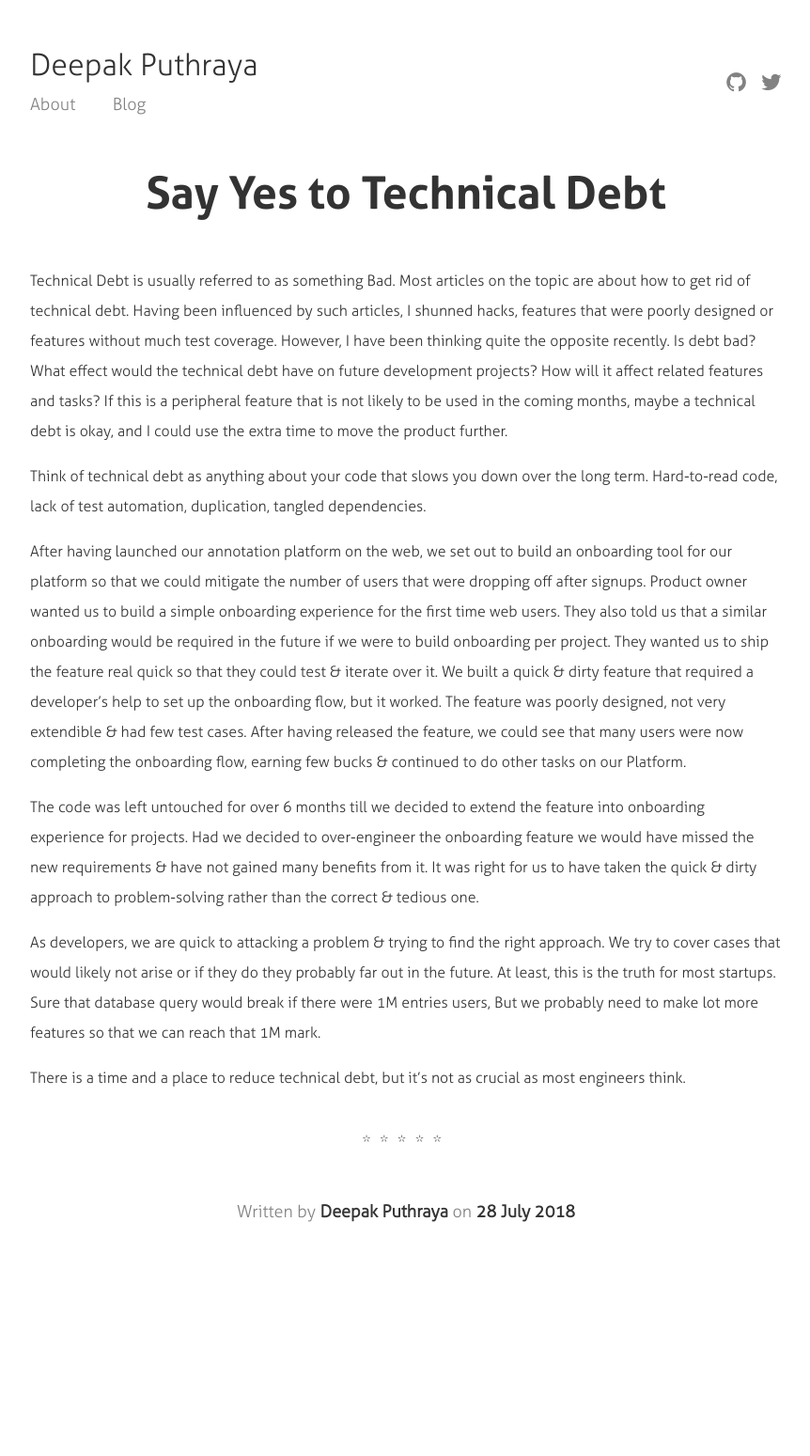
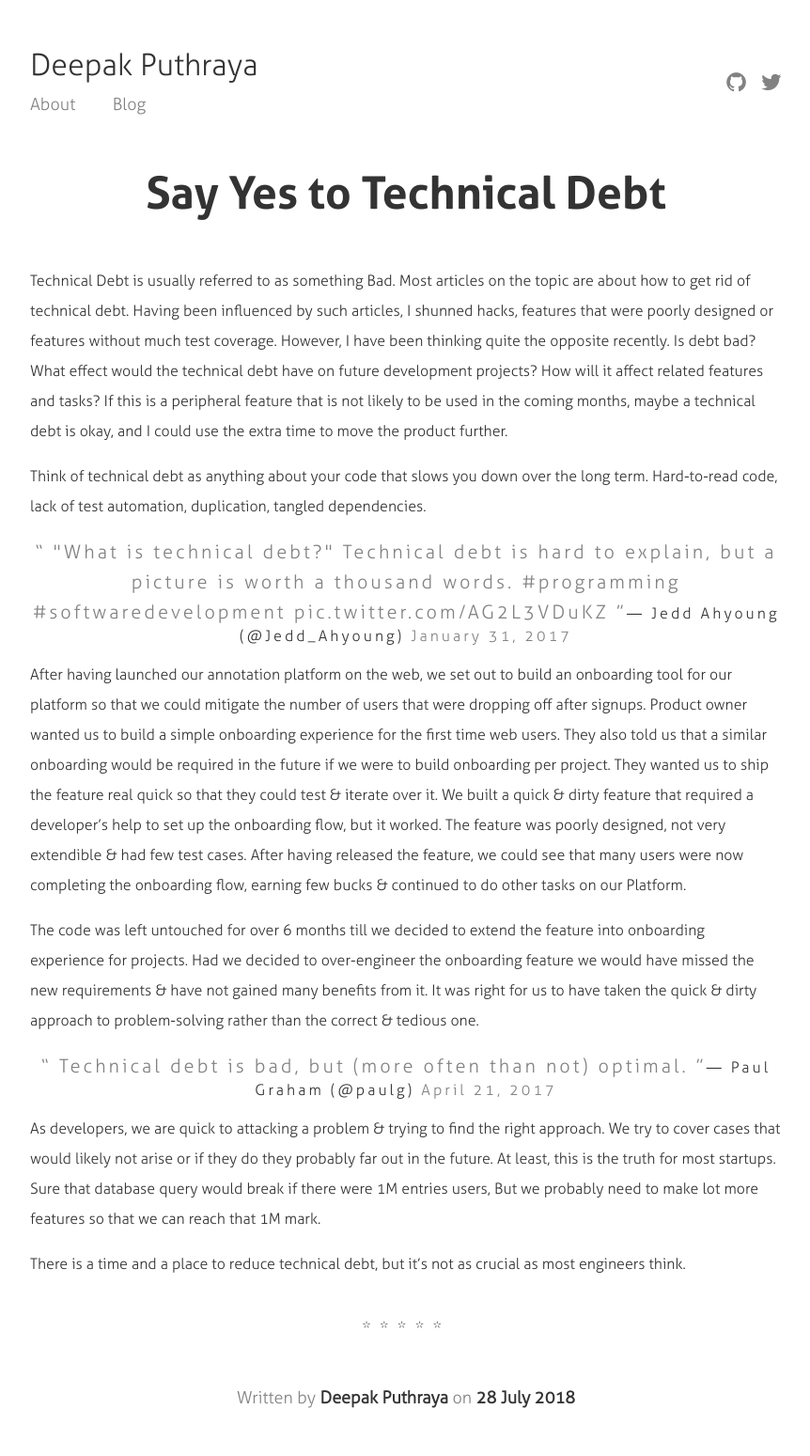
Before and after one commit to deepakputhraya/site, a Jekyll site: the page built from _posts/2018-07-25-technical-debt-is-okay.markdown, in a window 1280 px wide. Shown: the whole page at 94% size, without its empty margins (208-1070 px from the left). Built offline with Jekyll 4.4.1, drawn with Linux system fonts in a browser that asks for light colours; comment, search, counter and statistics services are not loaded; before the commit the page ends 1351 px from its top, so only the background shows below that.

Commit message:
Add tweets to make the post more engaging

```diff
--- a/_posts/2018-07-25-technical-debt-is-okay.markdown
+++ b/_posts/2018-07-25-technical-debt-is-okay.markdown
@@ -11,10 +11,16 @@ Technical Debt is usually referred to as something Bad. Most articles on the top
 
 Think of technical debt as anything about your code that slows you down over the long term. Hard-to-read code, lack of test automation, duplication, tangled dependencies.
 
+<blockquote class="twitter-tweet" data-lang="en"><p lang="en" dir="ltr">&quot;What is technical debt?&quot; Technical debt is hard to explain, but a picture is worth a thousand words. <a href="https://twitter.com/hashtag/programming?src=hash&amp;ref_src=twsrc%5Etfw">#programming</a> <a href="https://twitter.com/hashtag/softwaredevelopment?src=hash&amp;ref_src=twsrc%5Etfw">#softwaredevelopment</a> <a href="https://t.co/AG2L3VDuKZ">pic.twitter.com/AG2L3VDuKZ</a></p>&mdash; Jedd Ahyoung (@Jedd_Ahyoung) <a href="https://twitter.com/Jedd_Ahyoung/status/826551935822077952?ref_src=twsrc%5Etfw">January 31, 2017</a></blockquote>
+<script async src="https://platform.twitter.com/widgets.js" charset="utf-8"></script>
+
 After having launched our annotation platform on the web, we set out to build an onboarding tool for our platform so that we could mitigate the number of users that were dropping off after signups. Product owner wanted us to build a simple onboarding experience for the first time web users. They also told us that a similar onboarding would be required in the future if we were to build onboarding per project. They wanted us to ship the feature real quick so that they could test & iterate over it. We built a quick & dirty feature that required a developer's help to set up the onboarding flow, but it worked. The feature was poorly designed,  not very extendible & had few test cases. After having released the feature, we could see that many users were now completing the onboarding flow, earning few bucks & continued to do other tasks on our Platform.
 
 The code was left untouched for over 6 months till we decided to extend the feature into onboarding experience for projects. Had we decided to over-engineer the onboarding feature we would have missed the new requirements & have not gained many benefits from it. It was right for us to have taken the quick & dirty approach to problem-solving rather than the correct & tedious one.
 
+
+<blockquote class="twitter-tweet" data-lang="en"><p lang="en" dir="ltr">Technical debt is bad, but (more often than not) optimal.</p>&mdash; Paul Graham (@paulg) <a href="https://twitter.com/paulg/status/855342574063800320?ref_src=twsrc%5Etfw">April 21, 2017</a></blockquote>
+
 As developers, we are quick to attacking a problem & trying to find the right approach. We try to cover cases that would likely not arise or if they do they probably far out in the future. At least, this is the truth for most startups. Sure that database query would break if there were 1M entries users, But we probably need to make lot more features so that we can reach that 1M mark.
 
 There is a time and a place to reduce technical debt, but it’s not as crucial as most engineers think.
--- a/_sass/_default.scss
+++ b/_sass/_default.scss
@@ -15,6 +15,10 @@ body {
   background-color: white;
   color: $iron;
   font-family: 'Aller Regular', Menlo, Courier, monospace, sans-serif;
+}
+
+.twitter-tweet {
+  margin: auto;
 }
 
 h1, h2, h3, p, li {
```
